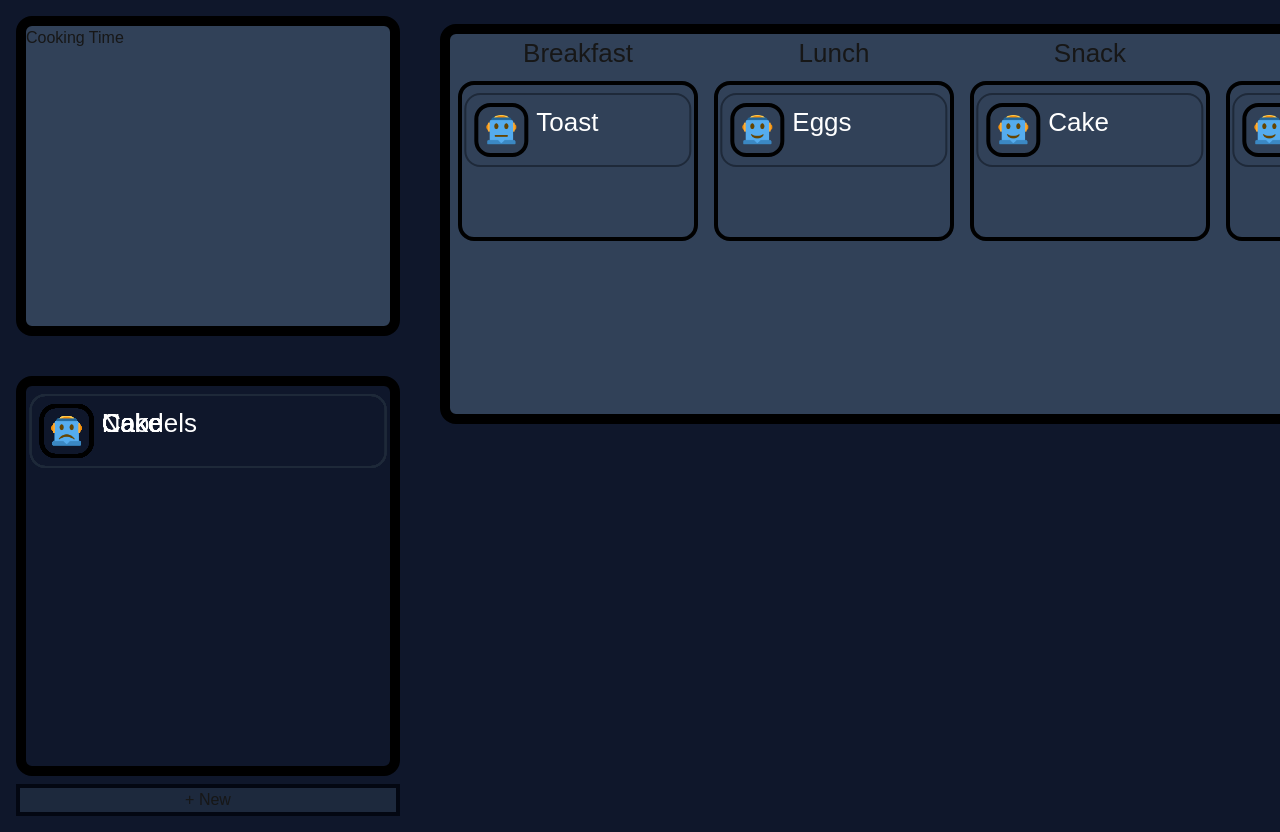
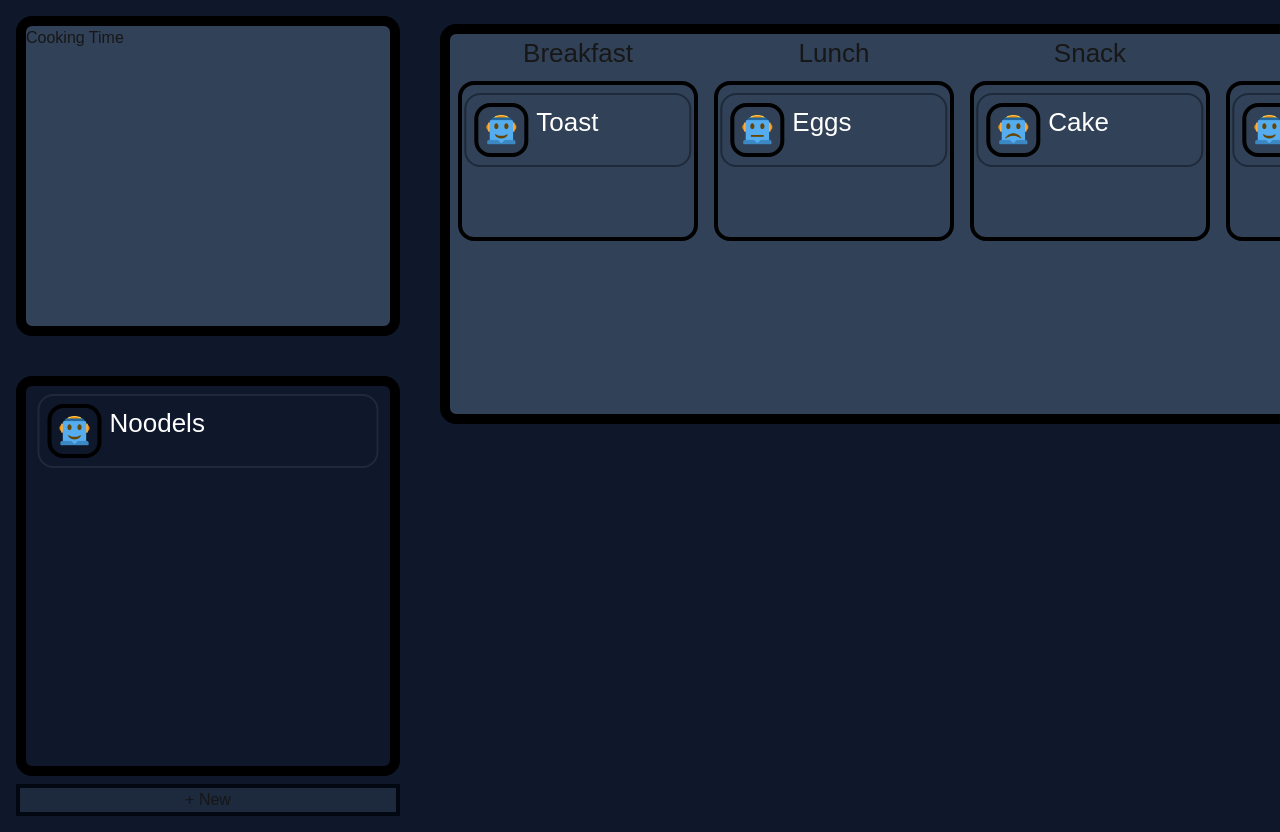
Before and after one commit to tracepanic/recipes, a Next.js app: page / in a window 1280 px wide. Shown: the top 832 px of the page. Built offline with nearby package versions, Linux system fonts and the light colour scheme.

Commit message:
Drag_Drop

```diff
--- a/app/page.tsx
+++ b/app/page.tsx
@@ -3,6 +3,8 @@ import CategoryWindow from "../frame/CategoryWindow";
 import Recipes_Window from "../frame/RecipeWindow";
 
 import Recipe from "../components/Recipe";
+import Recipe2 from "../components/Recipe2";
+
 import CategoryBox from "../components/CategoryBox";
 
 export default function MainWindow() {
@@ -18,35 +20,36 @@ export default function MainWindow() {
                     </div>
 
                     {/* Recipes */}
-                    <Recipes_Window>
-                        <Recipe name="Noodels" emoji="middle"></Recipe>
-                        <Recipe name="Cake" emoji="bad"></Recipe>
-                        <Recipe name="Cake" emoji="bad"></Recipe>
-                        <Recipe name="Cake" emoji="bad"></Recipe>
-                        <Recipe name="Cake" emoji="bad"></Recipe>
-                        <Recipe name="Cake" emoji="bad"></Recipe>
-                        <Recipe name="Cake" emoji="bad"></Recipe>
-                        <Recipe name="Cake" emoji="bad"></Recipe>
+                    <Recipes_Window id="valid">
+                        <Recipe2 id="1" name="Noodels" emoji="good"></Recipe2>
                     </Recipes_Window>
                 </div>
 
                 {/* Right Block: Categories*/}
                 <div className=" m-4 flex flex-wrap">
                     <CategoryWindow>
-                        <CategoryBox name="Breakfast">
-                            <Recipe name="Toast" emoji="middle"></Recipe>
+                        <CategoryBox id="valid" name="Breakfast">
+                            <Recipe2 id="2" name="Toast" emoji="good"></Recipe2>
                         </CategoryBox>
 
-                        <CategoryBox name="Lunch">
-                            <Recipe name="Eggs" emoji="good"></Recipe>
+                        <CategoryBox id="valid" name="Lunch">
+                            <Recipe2
+                                id="3"
+                                name="Eggs"
+                                emoji="middle"
+                            ></Recipe2>
                         </CategoryBox>
 
-                        <CategoryBox name="Snack">
-                            <Recipe name="Cake" emoji="good"></Recipe>
+                        <CategoryBox id="valid" name="Snack">
+                            <Recipe2 id="4" name="Cake" emoji="bad"></Recipe2>
                         </CategoryBox>
 
-                        <CategoryBox name="Dinner">
-                            <Recipe name="Something" emoji="good"></Recipe>
+                        <CategoryBox id="valid" name="Dinner">
+                            <Recipe2
+                                id="5"
+                                name="Noodels"
+                                emoji="good"
+                            ></Recipe2>
                         </CategoryBox>
                     </CategoryWindow>
                 </div>
--- a/components/CategoryBox.tsx
+++ b/components/CategoryBox.tsx
@@ -1,20 +1,54 @@
-import React, { ReactNode } from "react";
+"use client";
+import React, { DragEventHandler, ReactNode, DragEvent } from "react";
 
 interface CategoryBoxProps {
+    id: string;
     name: string;
     children?: ReactNode;
 }
 
-export default function CategoryBox({ name, children }: CategoryBoxProps) {
+const CategoryBox = ({ id, name, children }: CategoryBoxProps) => {
+    const handleDragOver = (e: DragEvent<HTMLDivElement>) => {
+        e.preventDefault();
+    };
+
+    const handleDragEnter = (e: DragEvent<HTMLDivElement>) => {};
+
+    const handleDrop = (e: any) => {
+        const id = e.dataTransfer.getData("text/plain");
+
+        console.log(e.target.closest("#valid"));
+
+        if (e.target.id == "valid") {
+            console.log("Erfolgreich gedroppt:", id);
+            e.target.append(document.getElementById(id));
+        } else {
+            console.log("Falsches Element! Nicht erlaubt.");
+        }
+
+        if (e.target.closest("#valid")) {
+            const t = e.target.closest("#valid");
+            t.append(document.getElementById(id));
+        }
+    };
+
     return (
         <>
             <div className="flex flex-col">
                 <span className="text-[26px] flex justify-center">{name}</span>
 
-                <div className="border-4 relative py-2 rounded-2xl border-black h-40 m-2 w-[30vh]">
+                <div
+                    className="border-4 relative py-2 rounded-2xl border-black min-h-40 m-2 w-[30vh]"
+                    id={id}
+                    onDragEnter={(e) => handleDragEnter(e)}
+                    onDragOver={(e) => handleDragOver(e)}
+                    onDrop={(e) => handleDrop(e)}
+                >
                     {children}
                 </div>
             </div>
         </>
     );
-}
+};
+
+export default CategoryBox;
--- a/components/Recipe.tsx
+++ b/components/Recipe.tsx
@@ -1,5 +1,5 @@
 "use client";
-import Image, { StaticImageData } from "next/image"; // Falls du Next.js nutzt
+import Image, { StaticImageData } from "next/image";
 import good_emoji from "../assets/good_emoji.png";
 
 import middle_emoji from "../assets/middle_emoji.png";
@@ -21,6 +21,7 @@ export default function Recipe({ name, emoji }: RecipeProps) {
     const emojii = emojiMap[emoji] ?? good_emoji;
     const draggableElement = useRef<HTMLDivElement>(null);
     function dragElement(e: React.MouseEvent<HTMLDivElement>) {
+        e.preventDefault();
         let startDivX = 0,
             startDivY = 0,
             startMouseX = 0,
@@ -28,15 +29,18 @@ export default function Recipe({ name, emoji }: RecipeProps) {
         if (draggableElement.current) {
             startDivX = draggableElement.current.offsetLeft;
             startDivY = draggableElement.current.offsetTop;
+
+            console.log(draggableElement.current.textContent);
         }
         startMouseX = e.clientX;
         startMouseY = e.clientY;
+
+        //CHANGED
+
         document.addEventListener("mousemove", moveElement);
         document.addEventListener("mouseup", closeDragElement);
 
         function moveElement(e: MouseEvent) {
-            console.log("moving the div");
-
             if (draggableElement.current) {
                 draggableElement.current.style.left =
                     startDivX + (e.clientX - startMouseX) + "px";
@@ -48,47 +52,56 @@ export default function Recipe({ name, emoji }: RecipeProps) {
         function closeDragElement(e: MouseEvent) {
             //HERE i am currently working.
 
-            // console.log("Mouse up position:", { x: e.clientX, y: e.clientY });
+            console.log("Mouse up position:", { x: e.clientX, y: e.clientY });
 
-            // const droppedElement = document.elementFromPoint(e.clientX, e.clientY);
+            const droppedElement = document.elementFromPoint(
+                e.clientX,
+                e.clientY
+            );
 
             // // Temporarily hide the dragged element so it doesn't block elementFromPoint
-            // const draggedElement = draggableElement.current!;
-            // draggedElement.style.display = "none";
+            const draggedElement = draggableElement.current!;
+            draggedElement.style.display = "none";
 
             // // Get the element underneath the dragged item
-            // const droppedContainer = document.elementFromPoint(e.clientX, e.clientY);
+            const droppedContainer = document.elementFromPoint(
+                e.clientX,
+                e.clientY
+            );
 
             // // Show the dragged element again
-            // draggedElement.style.display = "flex";
+            draggedElement.style.display = "flex";
 
-            // if (droppedContainer) {
-            //   console.log("Dropped inside:", droppedContainer);
+            if (droppedContainer) {
+                console.log("Dropped inside:", droppedContainer);
 
-            //   // Find the closest valid container (e.g., a div with a specific class)
-            //   const validContainer = droppedContainer.closest(".box");
-            //   if (validContainer) {
-            //     validContainer.appendChild(draggedElement);
-            //     console.log("Moved successfully to:", validContainer);
-            //   } else {
-            //     console.log("Not a valid drop target.");
-            //   }
-            // } else {
-            //   console.log("No element found at drop position.");
-            // }
+                // Find the closest valid container (e.g., a div with a specific class)
+                const validContainer = droppedContainer.closest(".box");
+                if (validContainer) {
+                    validContainer.appendChild(draggedElement);
+                    console.log("Moved successfully to:", validContainer);
+                } else {
+                    console.log("Not a valid drop target.");
+                }
+            } else {
+                console.log("No element found at drop position.");
+            }
 
             document.removeEventListener("mouseup", closeDragElement);
             document.removeEventListener("mousemove", moveElement);
         }
     }
+
+    function clickElement(e: React.MouseEvent<HTMLDivElement>) {}
     return (
         <div
             ref={draggableElement}
             onMouseDown={(e) => dragElement(e)}
-            className="flex z-99  w-[98%] hover:cursor-grab translate-x-[-50%] left-[50%] absolute border-2 p-2  border-gray-800 rounded-2xl"
+            //CHANGED
+            onClick={(e) => clickElement(e)}
+            className="flex z-99  w-[98%] hover:cursor-grab translate-x-[-50%] left-[50%] border-2 p-2 relative border-gray-800 rounded-2xl"
         >
             <div className="border-4 rounded-2xl border-black p-2 mr-2">
-                {/* Falls du Next.js benutzt, verwende <Image /> */}
                 <Image width={30} height={30} src={emojii} alt={emoji} />
             </div>
             <span className="text-white text-[26px]">{name}</span>
--- /dev/null
+++ b/components/Recipe2.tsx
@@ -0,0 +1,56 @@
+"use client";
+import Image, { StaticImageData } from "next/image";
+import good_emoji from "../assets/good_emoji.png";
+
+import middle_emoji from "../assets/middle_emoji.png";
+import bad_emoji from "../assets/bad_emoji.png";
+import { useState, useEffect, useRef, DragEvent } from "react";
+
+interface RecipeProps {
+    name: string;
+    id: string;
+    emoji: "good" | "middle" | "bad";
+}
+
+const emojiMap: Record<RecipeProps["emoji"], StaticImageData> = {
+    good: good_emoji,
+    middle: middle_emoji,
+    bad: bad_emoji,
+};
+
+const Recipe = ({ id, name, emoji }: RecipeProps) => {
+    let emojii = emojiMap[emoji] ?? good_emoji;
+
+    const handleDragStart = (e: DragEvent<HTMLDivElement>) => {
+        e.dataTransfer.setData("text/plain", id);
+    };
+
+    const handledragEnter = (e: DragEvent<HTMLDivElement>) => {};
+
+    const handleDragEnd = (e: DragEvent<HTMLDivElement>) => {};
+    const handlePictureDragStart = (e: DragEvent<HTMLDivElement>) => {
+        e.preventDefault();
+    };
+
+    const handleClick = (e: any) => {};
+
+    return (
+        <div
+            id={id}
+            className="flex z-99  w-[98%] hover:cursor-grab translate-x-[-50%] left-[50%] border-2 p-2 relative border-gray-800 rounded-2xl"
+            draggable
+            onDragStart={handleDragStart}
+        >
+            <div
+                className="border-4 rounded-2xl border-black p-2 mr-2"
+                onClick={handleClick}
+                onDragStart={handlePictureDragStart}
+            >
+                <Image width={30} height={30} src={emojii} alt={emoji} />
+            </div>
+
+            <span className="text-white text-[26px]">{name}</span>
+        </div>
+    );
+};
+export default Recipe;
--- a/frame/RecipeWindow.tsx
+++ b/frame/RecipeWindow.tsx
@@ -3,13 +3,34 @@
 import React, { ReactNode } from "react";
 
 interface CategoryWindowProps {
+    id: string;
     children?: ReactNode;
 }
 
-export default function Recipes_Window({ children }: CategoryWindowProps) {
+export default function Recipes_Window({ id, children }: CategoryWindowProps) {
+    const handleDragOver = (e: any) => {
+        e.preventDefault();
+    };
+
+    const handleDragEnd = (e: any) => {
+        const id = e.dataTransfer.getData("text/plain");
+        console.log(id);
+        if (e.target.id == "valid") {
+            console.log("Erfolgreich gedroppt:", id);
+            e.target.append(document.getElementById(id));
+        } else {
+            console.log("Falsches Element! Nicht erlaubt.");
+        }
+    };
+
     return (
         <div className="flex flex-col items-center">
-            <div className="border-10 relative border-black rounded-2xl w-96 dark:bg-slate-700 flex flex-col  h-[50vh] p-2">
+            <div
+                className="border-10 relative border-black rounded-2xl w-96 dark:bg-slate-700 flex flex-col  h-[50vh] p-2"
+                id={id}
+                onDragOver={handleDragOver}
+                onDrop={handleDragEnd}
+            >
                 {children}
             </div>
 
```
Also changed, not shown: 1 other file (tests, documents, lock files or other folders).
